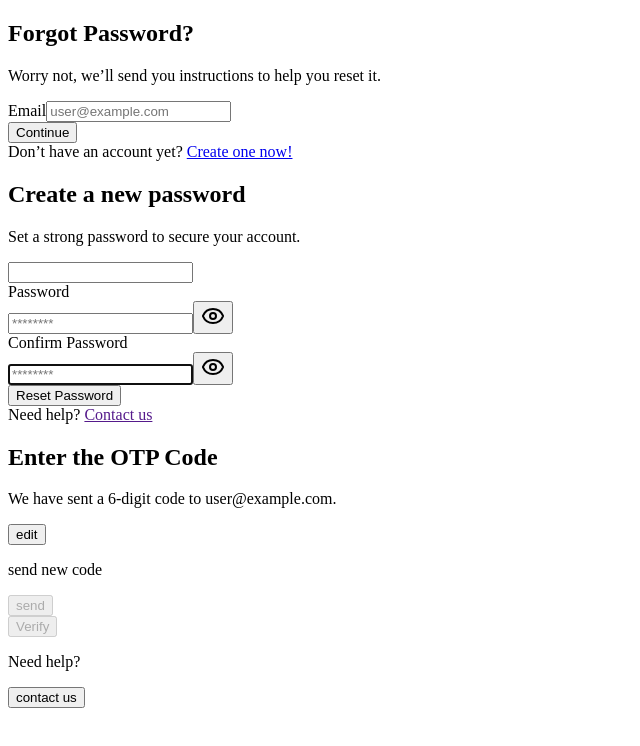
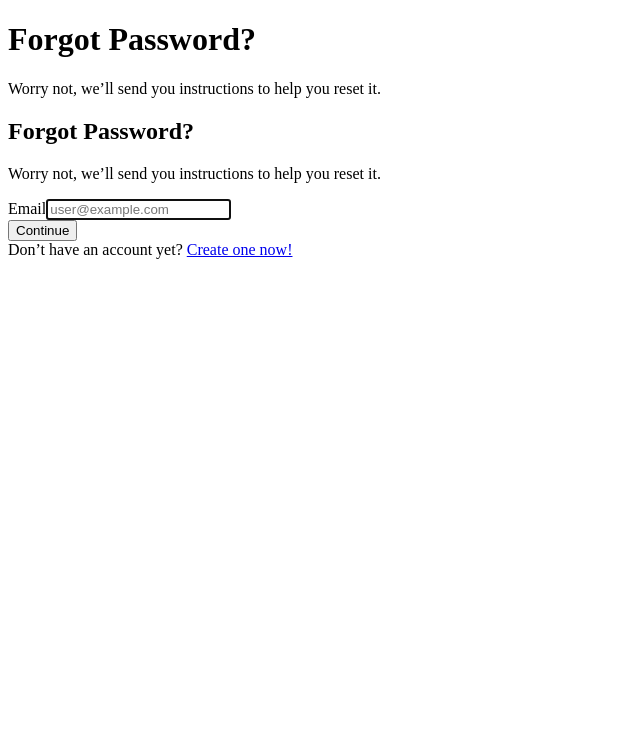
Before and after one commit to ASalem020/Rose-App-Team2, a Next.js app: page /en/forgot-password in a window 1280 px wide. Shown: the top 746 px of the page, without its empty margins (0-640 px from the left). Built offline with nearby package versions, Linux system fonts and the light colour scheme.

Commit message:
Implement Forgot Password Flow: step navigation

```diff
--- a/src/app/[locale]/(auth)/forgot-password/_components/forgot-password-flow.tsx
+++ b/src/app/[locale]/(auth)/forgot-password/_components/forgot-password-flow.tsx
@@ -2,24 +2,70 @@
 
 import React, { useState } from 'react';
 import EmailStep from './email-step';
+import VerifyOtp from './verify-otp';
 import NewPasswordStep from './new-password-step';
-import VerifyOtp from './verify-otp';
+import { ForgotPasswordStep } from '@/lib/types/auth';
+import { FORGOT_PASSWROD_STEPS } from '@/lib/constants/auth-constants';
+import { Church } from 'lucide-react';
 
 export default function ForgotPasswordFlow() {
-  const [email, setEmail] = useState<string>('');
+  const [step, setStep] = useState<ForgotPasswordStep>(
+    FORGOT_PASSWROD_STEPS.EMAIL,
+  );
+  const [email, setEmail] = useState('');
+
+        //  E-mail step
+  const steps = {
+    [FORGOT_PASSWROD_STEPS.EMAIL]: {
+      title: 'Forgot Password?',
+      description:
+        'Worry not, we’ll send you instructions to help you reset it.',
+      form: (
+        <EmailStep
+          setEmail={(value: string) => {
+            setEmail(value);
+            setStep(FORGOT_PASSWROD_STEPS.OTP);
+          }}
+        />
+      ),
+    },
+      //  OTP step
+    [FORGOT_PASSWROD_STEPS.OTP]: {
+      title: 'Enter the OTP Code',
+      description: (
+        <>
+          We have sent a 6-digit code to{' '}
+          <span>{email || ''}</span>
+          <button
+            onClick={() =>
+              setStep(FORGOT_PASSWROD_STEPS.EMAIL)
+            }
+            className="ml-2 text-sm text-maroon-600"
+          >
+            <Church size={14} />
+          </button>
+        </>
+      ),
+      form: <VerifyOtp email={email} />,
+    },
+      //  new password step
+    [FORGOT_PASSWROD_STEPS.NEW_PASSWORD]: {
+      title: 'Create a new password',
+      description:
+        'Set a strong password to secure your account.',
+      form: <NewPasswordStep email={email} />,
+    },
+  };
 
   return (
-    // NOTE => waiting for Forgot password Flow and layout to be completed...
     <div>
-      {/* NOTE
-      For testing the components:
-      1. You can type your registered email , then go to your email and find the OTP
-      2. Enter OTP in postman using verify reset API (until the OTP step finished...)
-      3. then return to that page to type the new password */}
-
-      <EmailStep setEmail={setEmail} />
-      <NewPasswordStep email={email} />
-      <VerifyOtp email={email} />
+      <h1 className="text-3xl font-bold">
+        {steps[step].title}
+      </h1>
+      <p className="mt-2 text-sm text-gray-600">
+        {steps[step].description}
+      </p>
+      <div className="mt-6">{steps[step].form}</div>
     </div>
   );
 }
--- a/src/app/[locale]/(auth)/forgot-password/page.tsx
+++ b/src/app/[locale]/(auth)/forgot-password/page.tsx
@@ -4,8 +4,9 @@ import ForgotPasswordFlow from './_components/forgot-password-flow';
 export default function ForgotPasswordPage() {
   return (
     <div className="w-1/2">
-      {/* NOTE => This component is for testing the flow only */}
+
       <ForgotPasswordFlow />
+
     </div>
   );
 }
--- a/src/components/appsupport/support-List.tsx
+++ b/src/components/appsupport/support-List.tsx
@@ -1,4 +1,4 @@
-import { WebSupport } from '@/type/supporttype';
+import { WebSupport } from '@/types/supporttype';
 
 export default function SupportInfo({
   icon,
--- a/src/components/cards/card-sections.tsx
+++ b/src/components/cards/card-sections.tsx
@@ -1,5 +1,5 @@
 import Image from "next/image";
-import {RoseCardtype} from '@/type/cardstype'
+import {RoseCardtype} from '@/types/cardstype'
 
 export default function RoseCard({
   image,
--- /dev/null
+++ b/src/lib/constants/auth-constants.ts
@@ -0,0 +1,5 @@
+export const FORGOT_PASSWROD_STEPS = {
+EMAIL: "email",
+OTP: "otp",
+NEW_PASSWORD:"new-password",
+} as const ;
--- a/src/lib/types/auth.d.ts
+++ b/src/lib/types/auth.d.ts
@@ -1,3 +1,4 @@
+import { FORGOT_PASSWROD_STEPS } from '../constants/auth-constants';
 import {
   emailSchema,
   resetPasswordSchema,
@@ -8,3 +9,5 @@ export type EmailStepFields = z.infer<typeof emailSchema>;
 export type ResetPasswordFields = z.infer<
   typeof resetPasswordSchema
 >;
+
+export type ForgotPasswordStep = (typeof FORGOT_PASSWROD_STEPS) [keyof typeof FORGOT_PASSWROD_STEPS]
```
Also changed, not shown: src/types/cardstype.ts (renamed from src/type/cardstype.ts), src/types/supporttype.ts (renamed from src/type/supporttype.ts).
